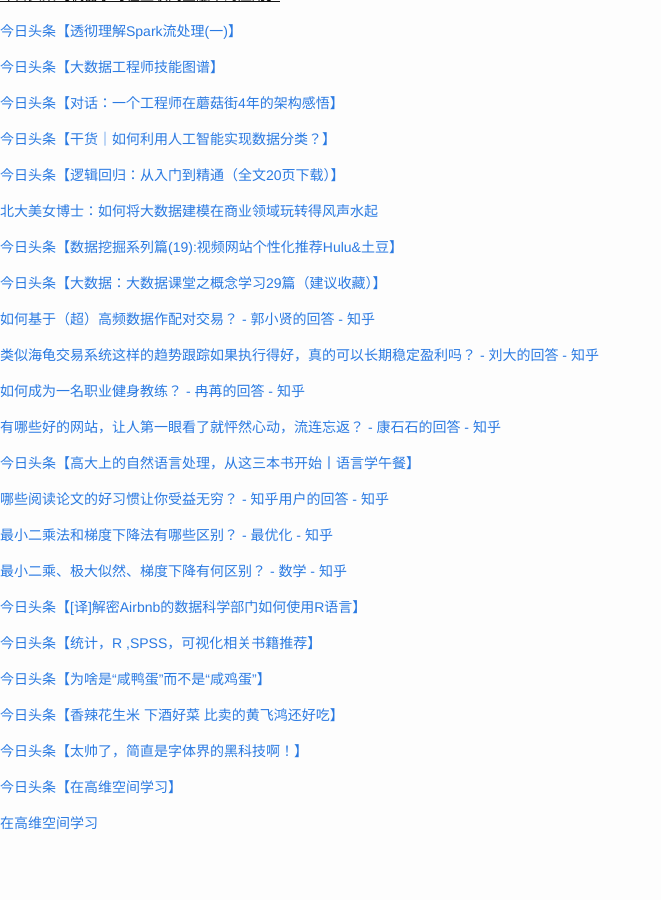
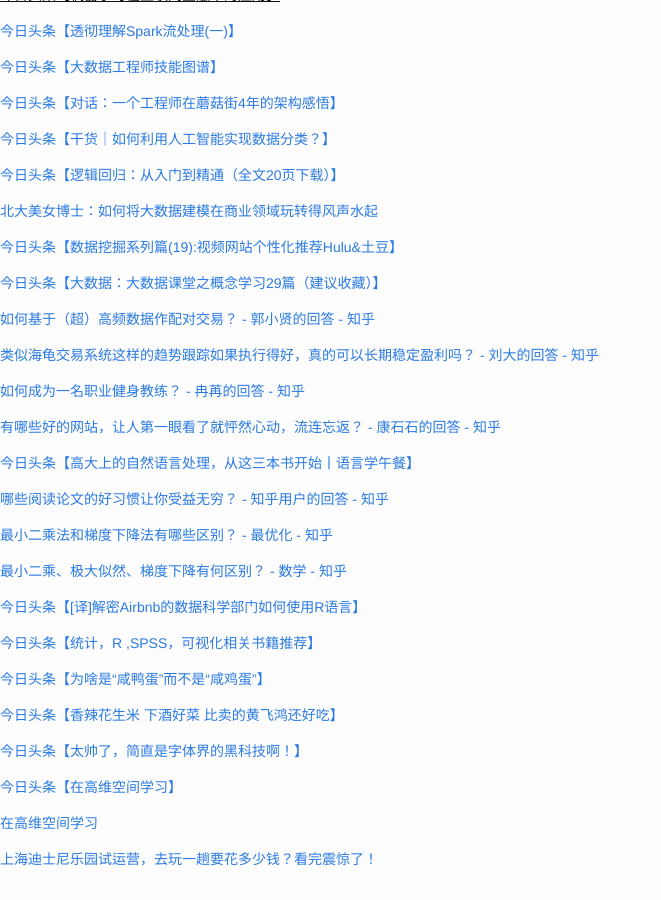
Before and after one commit to cnwarden/cnwarden.github.io, a Jekyll site: the page built from fav/index.md, in a window 1280 px wide and 900 px high, scrolled down 11670 px. Shown: the whole window, without its empty margins (0-661 px from the left). Built offline with Jekyll 4.4.1, drawn with Linux system fonts in a browser that asks for light colours; emoji names are drawn with the system emoji font; before the commit the page ends 12534 px from its top, so only the background shows below that.

Commit message:
auto commit

```diff
--- a/fav/index.md
+++ b/fav/index.md
@@ -692,3 +692,5 @@ title:  fav
 [今日头条【在高维空间学习】](http://toutiao.com/group/6282588882761777409/?iid=4287561083&app=news_article&tt_from=android_share&utm_source=email&utm_medium=toutiao_android&utm_campaign=client_share)
 
 [在高维空间学习](https://mp.weixin.qq.com/s?__biz=MzA3NTM4NDE2Mw==&mid=2649545480&idx=2&sn=b24e703df80cc2ab53aa5bccd5b5532a&scene=4&uin=MjI4OTg2NjU%3D&key=b28b03434249256bdae94bb1a4a30532554a64abb5de10872c519516e07d292377107fa32d6b094f38e993fc593babaa&devicetype=android-21&version=26031031&lang=zh_CN&nettype=cmnet&pass_ticket=pltI2q3u162hYLJwvjkJaOGa6GmGzB5CXbXTqOujcuE%3D)
+
+[上海迪士尼乐园试运营，去玩一趟要花多少钱？看完震惊了！](https://mp.weixin.qq.com/s?__biz=MTcxMjcyNjY2MQ==&mid=2649376702&idx=1&sn=ae4ec86a778fb4fd25344b1c62d5f2e3&scene=0&key=b28b03434249256b01453fd67da2087958bee01ae7ab54dd1428c24b54f56a4ced0babebe3afd0b24572f3ff84f6d9dd&ascene=7&uin=MjI4OTg2NjU%3D&devicetype=android-21&version=26031031&nettype=cmnet&pass_ticket=pltI2q3u162hYLJwvjkJaOGa6GmGzB5CXbXTqOujcuE%3D)
```
